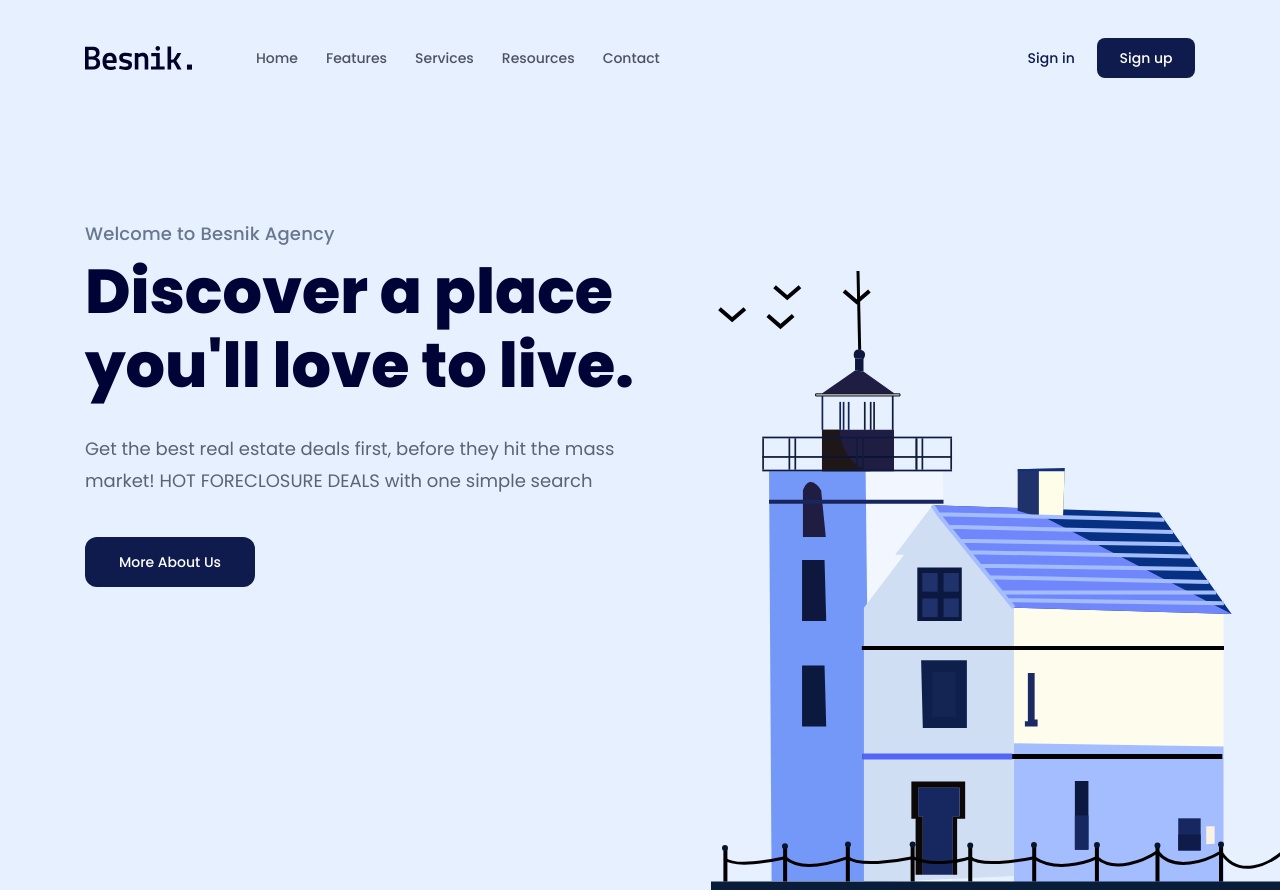
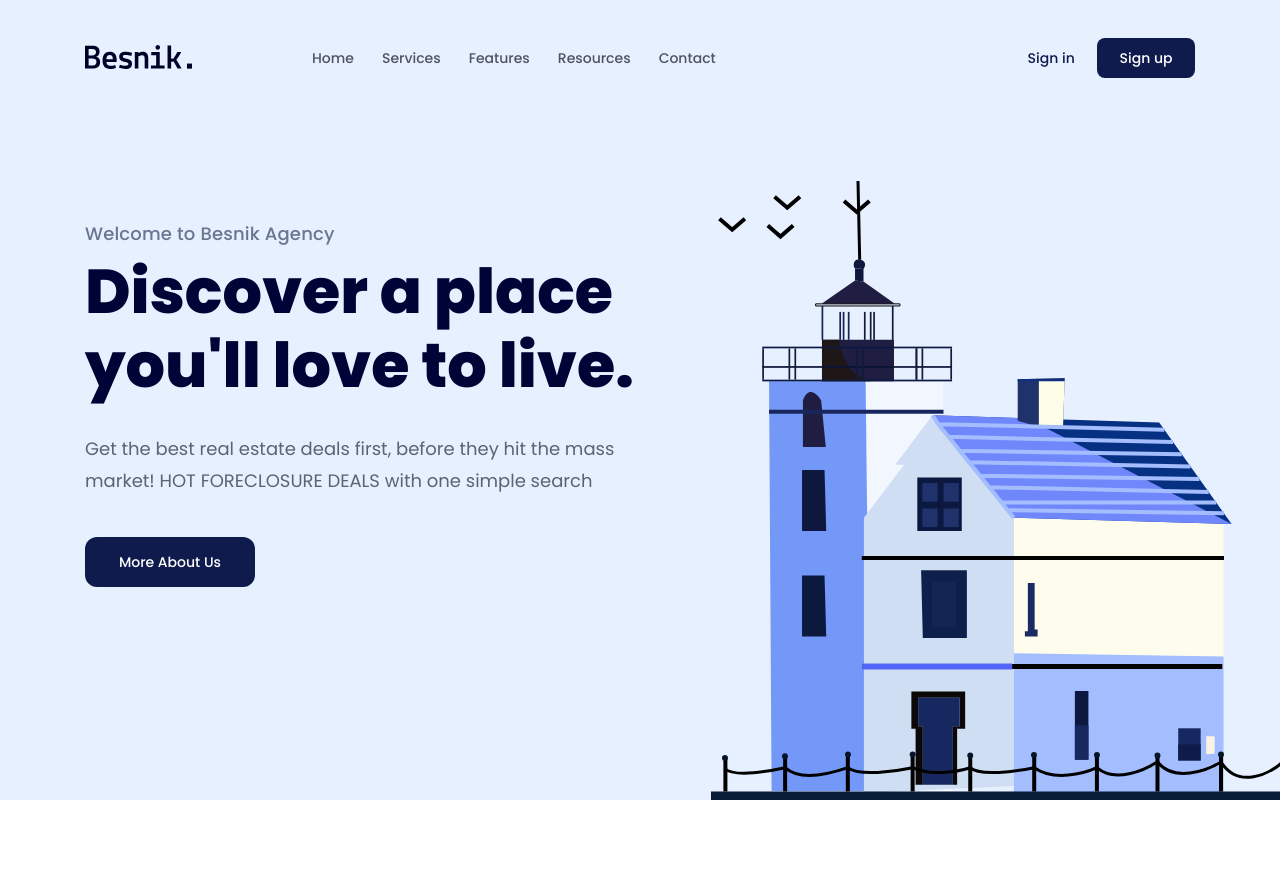
Before and after one commit to anh279/f8-html-css-01, a plain HTML site: page index.html in a window 1280 px wide. Shown: the top 890 px of the page. Drawn offline with Linux system fonts and the light colour scheme.

Commit message:
Sửa phần điều hướng trang

```diff
--- a/assets/css/styles.css
+++ b/assets/css/styles.css
@@ -4,6 +4,11 @@
 
 :root {
     --primary-color: #0f1b4c;
+}
+
+html,
+body {
+    scroll-behavior: smooth;
 }
 
 html {
@@ -65,7 +70,7 @@ a {
     flex-direction: column;
     position: relative;
     background: #e6f0ff;
-    height: 100vh;
+    height: calc(100vh - 90px);
 }
 
 .navbar {
--- a/index.html
+++ b/index.html
@@ -14,22 +14,22 @@
         <link rel="stylesheet" href="./assets/css/styles.css" />
     </head>
     <body>
-        <main>
+        <main id="home">
             <!--Fixed Header -->
             <header class="fixed-header">
                 <div class="content">
                     <!-- Navbar -->
                     <nav class="navbar">
                         <!-- Logo -->
-                        <img src="./assets/img/logo.svg" alt="Besnik." />
+                        <a href="#home"><img src="./assets/img/logo.svg" alt="Besnik." /><a >
 
                         <!-- Navigation -->
                         <ul>
-                            <li><a href="#!">Home</a></li>
-                            <li><a href="#!">Features</a></li>
-                            <li><a href="#!">Services</a></li>
-                            <li><a href="#!">Resources</a></li>
-                            <li><a href="#!">Contact</a></li>
+                            <li><a href="#home">Home</a></li>
+                            <li><a href="#services">Services</a></li>
+                            <li><a href="#features">Features</a></li>
+                            <li><a href="#resources">Resources</a></li>
+                            <li><a href="#contact">Contact</a></li>
                         </ul>
 
                         <!-- Action -->
@@ -125,7 +125,7 @@
             </div>
 
             <!-- Guides -->
-            <div class="guides">
+            <div id="services" class="guides">
                 <div class="content">
                     <h2 class="sub-title">How its works?</h2>
                     <p class="desc">
@@ -192,7 +192,7 @@
             </div>
 
             <!-- Featured -->
-            <div class="featured">
+            <div id="features" class="featured">
                 <div class="content">
                     <header>
                         <h2 class="sub-title">Featured Properties</h2>
@@ -344,7 +344,7 @@
             </div>
 
             <!-- Stats -->
-            <div class="stats">
+            <div id="resources" class="stats">
                 <div class="content">
                     <div class="row">
                         <div class="img-block">
@@ -513,7 +513,7 @@
             </div>
 
             <!-- Subscribe -->
-            <div class="subscribe">
+            <div id="contact" class="subscribe">
                 <div class="content">
                     <div class="body">
                         <div class="info">
```
